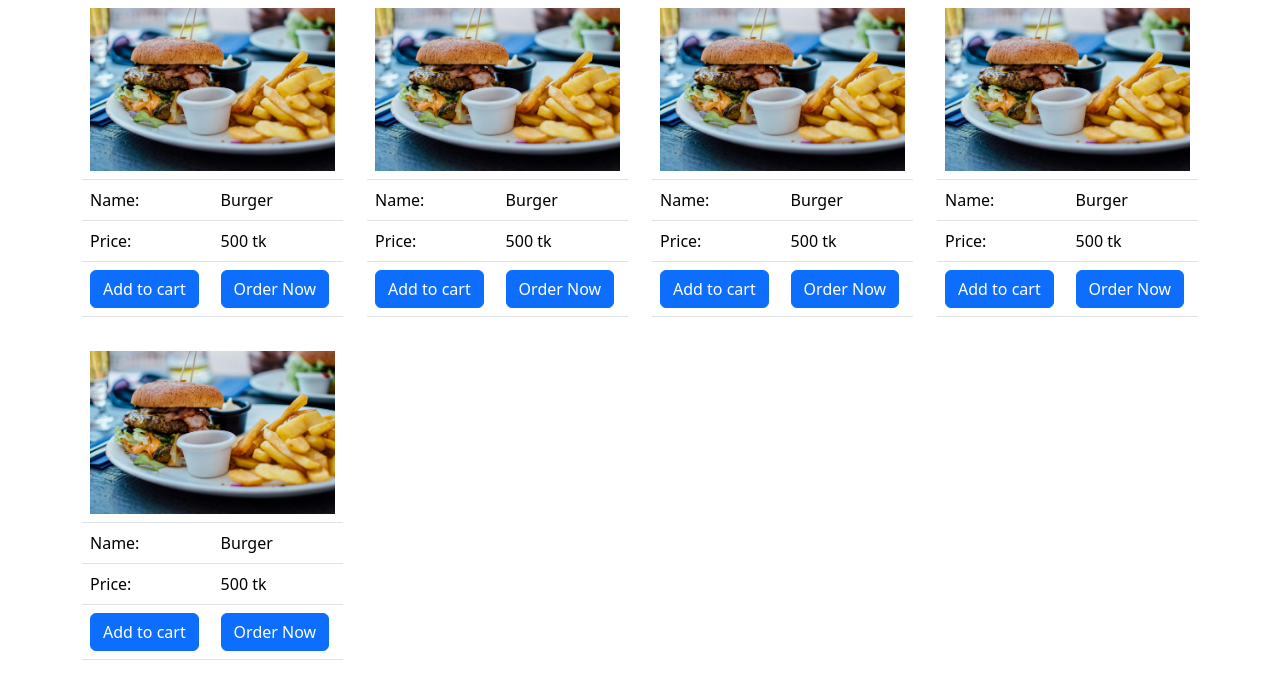
After one commit to Riyadirl/uiu-canteen-ordering-system, a PHP site: page /pages/home.php in a window 1280 px wide. The commit adds this page. Shown: the top 699 px of the page. Run offline with PHP 8.4, Linux system fonts and the light colour scheme.

Commit message:
home for general user, canteen owner and edit

```diff
--- /dev/null
+++ b/pages/home.php
@@ -0,0 +1,62 @@
+<!DOCTYPE html>
+<html lang="en">
+
+<head>
+    <meta charset="UTF-8">
+    <meta name="viewport" content="width=device-width, initial-scale=1.0">
+    <title>Home</title>
+    <link href="https://cdn.jsdelivr.net/npm/bootstrap@5.3.3/dist/css/bootstrap.min.css" rel="stylesheet"
+        integrity="sha384-QWTKZyjpPEjISv5WaRU9OFeRpok6YctnYmDr5pNlyT2bRjXh0JMhjY6hW+ALEwIH" crossorigin="anonymous">
+        <style>
+            img{
+                height: 100%;
+                width: 100%;
+                margin: 0px;
+            }
+            .col-3{
+                margin-bottom: 10px;
+            }
+            td{
+                text-align: left;
+            }
+        </style>
+</head>
+
+<body>
+    <div class="container text-center">
+        <div class="row">
+            <?php for ($i = 0; $i < 5; $i++) {
+
+                ?>
+                <div class="col-3">
+                    <form action="order.php" method="post">
+                        <table class="table">
+                            <tr>
+                                <td colspan="2"><img src="image/food/3.jpg" alt="Food Image"></td>
+                            </tr>
+                            <tr>
+                                <td>Name: </td>
+                                <td>Burger</td>
+                            </tr>
+                            <!-- <tr>
+                                <td>Des: </td>
+                                <td style="text-align:justify">Lorem ipsum dolor sit amet, consectetur adipisicing elit. Distinctio harum quis dolor perferendis omnis animi laborum tenetur officiis, sit id.</td>
+                            </tr> -->
+                            <tr>
+                                <td>Price: </td>
+                                <td>500 tk</td>
+                            </tr>
+                            <tr>
+                                <td><input type="submit" value="Add to cart" class="btn btn-primary" name="cbtn"></td>
+                                <td><input type="submit" value="Order Now" class="btn btn-primary" name="obtn"></td>
+                            </tr>
+                        </table>
+                    </form>
+                </div>
+            <?php
+            } ?>
+        </div>
+    </div>
+</body>
+
+</html>
--- a/pages/index.php
+++ /dev/null
@@ -1,2 +0,0 @@
-<?php
-echo "Welcome to the UIU Canteen Ordering System!";
--- a/pages/login.php
+++ b/pages/login.php
@@ -33,7 +33,7 @@ if ($_SERVER["REQUEST_METHOD"] == "POST") {
                         session_start();
                         $_SESSION["loggedin"] = true;
                         $_SESSION["id"] = $id;
-                        header("location: index.php");
+                        header("location: home.php");
                         exit();
                     } else {
                         $password_err = "The password you entered was not valid.";
```
Also changed, not shown: pages/order.php (added, +9 -0 lines), image/food/1.jpg (added), image/food/2.jpg (added), image/food/3.jpg (added), index.php (renamed from landing.php).
